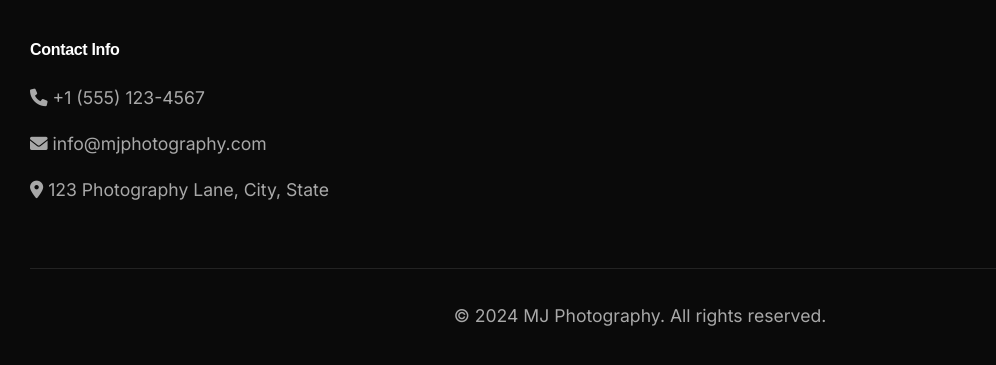
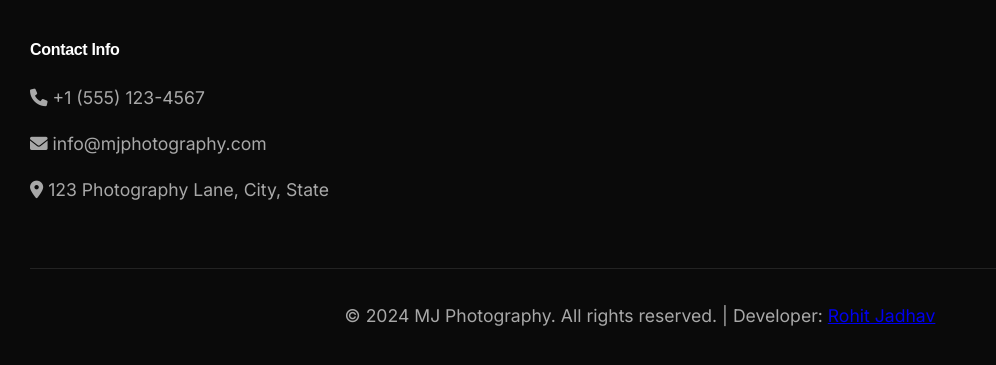
Before and after one commit to tech-rohitjadhav/mjphotography, a plain HTML site: page index.html in a window 1280 px wide. Shown: the part 7086-7451 px from the top of the page, without its empty margins (0-996 px from the left). Drawn offline with Linux system fonts and the light colour scheme; a web font is replaced by a local one.

Commit message:
developer added in the footer

```diff
--- a/index.html
+++ b/index.html
@@ -413,7 +413,7 @@
                 </div>
             </div>
             <div class="footer-bottom">
-                <p>&copy; 2024 MJ Photography. All rights reserved.</p>
+                <p>&copy; 2024 MJ Photography. All rights reserved. | Developer: <a href="https://www.rohitjadhav.com" target="_blank" rel="noopener">Rohit Jadhav</a></p>
             </div>
         </div>
     </footer>
```
